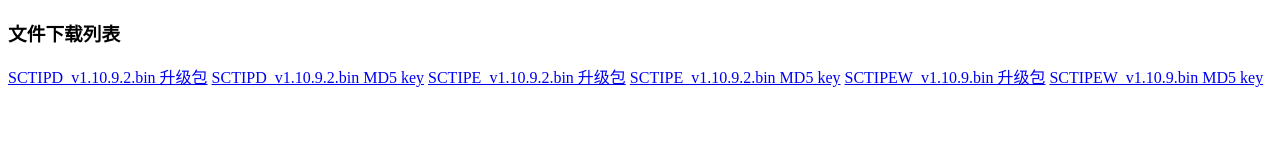
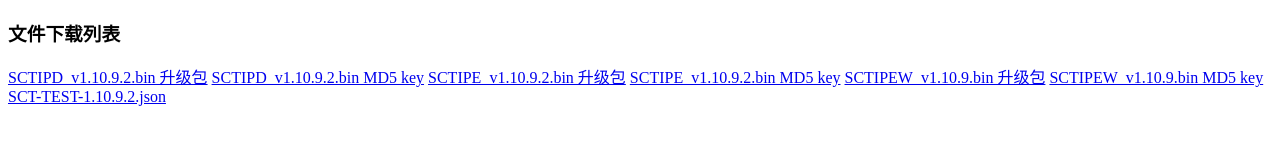
Before and after one commit to yuchenhou945/5100test, a plain HTML site: page index.html in a window 1280 px wide. Drawn offline with Linux system fonts and the light colour scheme.

Commit message:
Add link to SCT-TEST-1.10.9.2.json in index.html

```diff
--- a/index.html
+++ b/index.html
@@ -8,5 +8,6 @@
 <a href="./docs/SCTIPE_v1.10.9.2.hash">SCTIPE_v1.10.9.2.bin MD5 key</a>
 <a href="./docs/SCTIPEW_v1.10.9.bin">SCTIPEW_v1.10.9.bin 升级包</a>
 <a href="./docs/SCTIPEW_v1.10.9.hash">SCTIPEW_v1.10.9.bin MD5 key</a>
+<a href="./docs/SCT-TEST-1.10.9.2.json">SCT-TEST-1.10.9.2.json</a>
 </body>
 </html>
```
